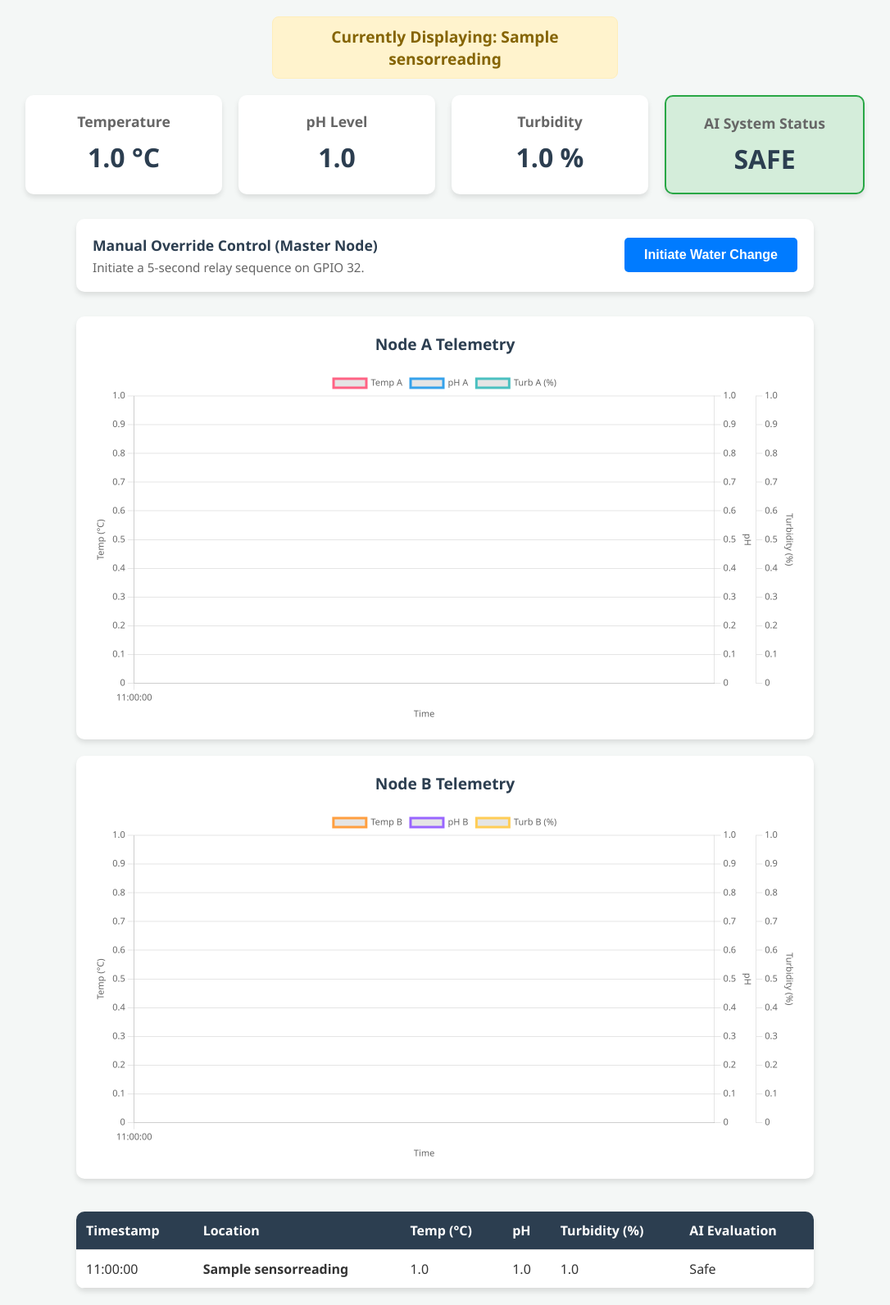
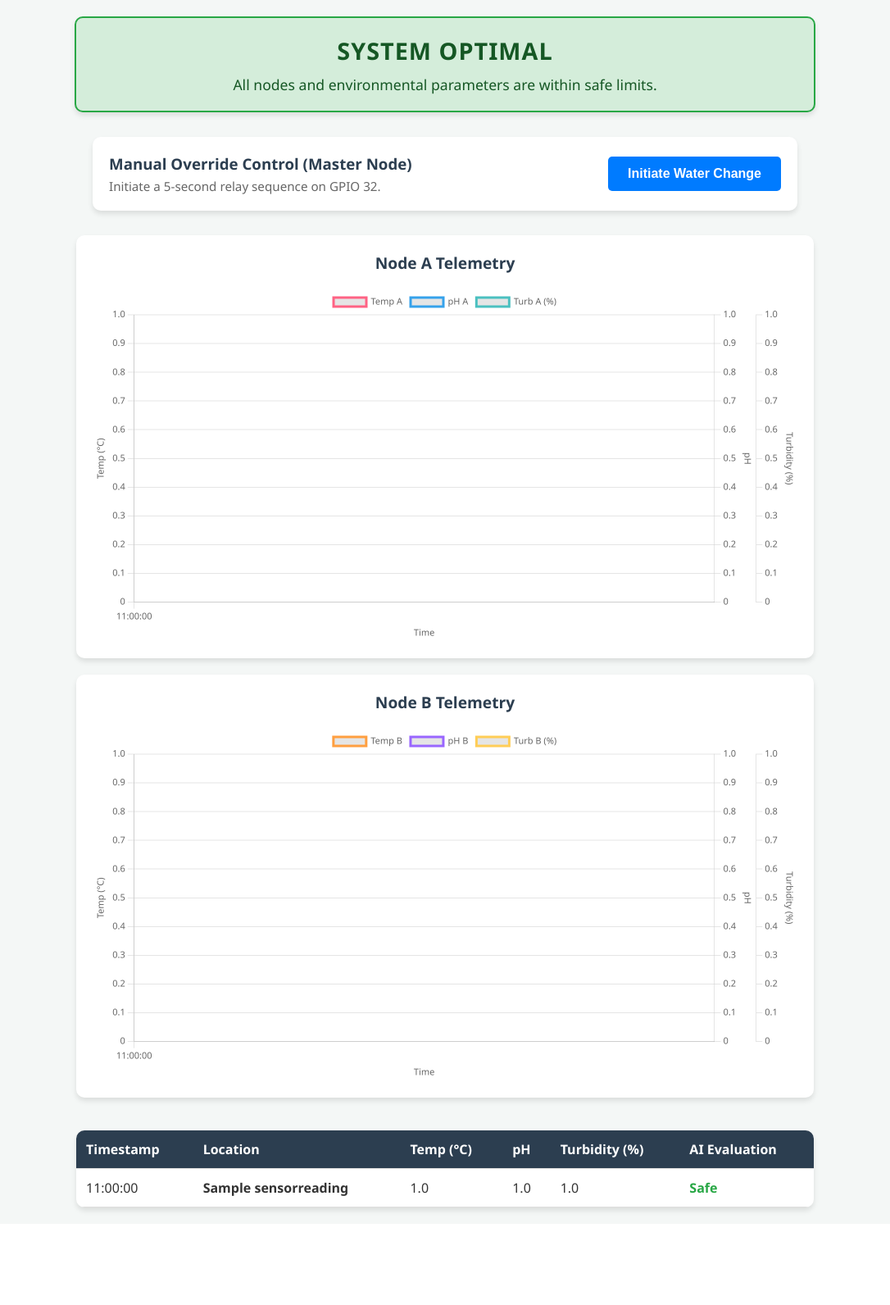
Before and after one commit to victorskie/aquaculture_backend, a Django app: template telemetry/templates/telemetry/dashboard.html in a window 1280 px wide. Shown: the part 128-1720 px from the top of the page at 82% size, without its empty margins (97-1183 px from the left). After the commit the page ends 1610 px from the top, so only its background shows below. Run offline with Django 5.2, Linux system fonts and the light colour scheme; the template is opened without the code that fills it: values that come from a table or form of the project are taken from there, others are empty; tables that the repository leaves empty hold one stand-in row (values such as "Sample post").

Commit message:
changes made to the ai display logic

```diff
--- a/telemetry/templates/telemetry/dashboard.html
+++ b/telemetry/templates/telemetry/dashboard.html
@@ -8,19 +8,23 @@
     <style>
         body { font-family: 'Segoe UI', Tahoma, Geneva, Verdana, sans-serif; background-color: #f4f7f6; color: #333; margin: 0; padding: 20px; }
         .header { text-align: center; margin-bottom: 20px; }
-        .node-alert { text-align: center; font-size: 1.2rem; font-weight: bold; margin-bottom: 20px; padding: 10px; border-radius: 8px; background: #fff3cd; color: #856404; max-width: 400px; margin-left: auto; margin-right: auto; border: 1px solid #ffeeba; }
-        .grid { display: flex; gap: 20px; justify-content: center; flex-wrap: wrap; margin-bottom: 30px; }
-        .card { background: white; padding: 20px; border-radius: 10px; box-shadow: 0 4px 6px rgba(0,0,0,0.1); width: 200px; text-align: center; }
-        .card h3 { margin: 0 0 10px 0; color: #666; font-size: 1.1rem; }
-        .card .value { font-size: 2rem; font-weight: bold; color: #2c3e50; }
-        .status-safe { background-color: #d4edda; border: 2px solid #28a745; }
-        .status-danger { background-color: #f8d7da; border: 2px solid #dc3545; }
+
+        /* New Global Banner Styles */
+        .global-banner { max-width: 860px; margin: 0 auto 30px auto; padding: 20px; border-radius: 10px; text-align: center; box-shadow: 0 4px 6px rgba(0,0,0,0.1); }
+        .global-banner h2 { margin: 0 0 10px 0; font-size: 1.8rem; text-transform: uppercase; letter-spacing: 1px; }
+        .global-banner p { margin: 0; font-size: 1.1rem; }
+        .status-safe { background-color: #d4edda; border: 2px solid #28a745; color: #155724; }
+        .status-danger { background-color: #f8d7da; border: 2px solid #dc3545; color: #721c24; }
+        .status-danger p { font-weight: bold; }
+
         .charts-wrapper { display: flex; flex-direction: column; gap: 20px; max-width: 900px; margin: 0 auto 40px auto; }
         .chart-container { background: white; padding: 20px; border-radius: 10px; box-shadow: 0 4px 6px rgba(0,0,0,0.1); width: 100%; box-sizing: border-box;}
         .chart-title { text-align: center; margin-top: 0; color: #2c3e50; font-size: 1.2rem; }
         table { width: 100%; max-width: 900px; margin: 0 auto; border-collapse: collapse; background: white; box-shadow: 0 4px 6px rgba(0,0,0,0.1); border-radius: 10px; overflow: hidden;}
         th, td { padding: 12px; text-align: left; border-bottom: 1px solid #ddd; }
         th { background-color: #2c3e50; color: white; }
+        .row-safe { color: #28a745; font-weight: bold; }
+        .row-failure { color: #dc3545; font-weight: bold; }
     </style>
 </head>
 <body>
@@ -30,35 +34,21 @@
         <p>Predictive Dual-Node Telemetry & AI Evaluation</p>
     </div>
 
-    {% if display_node %}
+    <!-- 1. The New Global AI Decision Banner -->
+    {% if system_status == 'WARNING' %}
+        <div class="global-banner status-danger">
+            <h2>System Warning: Water Change Initiated</h2>
+            <p>Triggered by: {{ failure_reasons }}</p>
+        </div>
+    {% else %}
+        <div class="global-banner status-safe">
+            <h2>System Optimal</h2>
+            <p>All nodes and environmental parameters are within safe limits.</p>
+        </div>
+    {% endif %}
 
-    <div class="node-alert">
-        Currently Displaying: {{ display_node.node_name }}
-    </div>
-
-    <div class="grid">
-        <div class="card">
-            <h3>Temperature</h3>
-            <div class="value">{{ display_node.temperature }} °C</div>
-        </div>
-        <div class="card">
-            <h3>pH Level</h3>
-            <div class="value">{{ display_node.ph_level }}</div>
-        </div>
-        <div class="card">
-            <h3>Turbidity</h3>
-            <div class="value">{{ display_node.turbidity }} %</div>
-        </div>
-
-        <div class="card {% if display_node.is_safe %}status-safe{% else %}status-danger{% endif %}">
-            <h3>AI System Status</h3>
-            <div class="value">
-                {% if display_node.is_safe %}SAFE{% else %}WARNING{% endif %}
-            </div>
-        </div>
-    </div>
-
-    <div class="card" style="width: 100%; max-width: 860px; margin: 0 auto 30px auto; display: flex; justify-content: space-between; align-items: center; text-align: left;">
+    <!-- 2. Manual Override Control (Master Node) - Exactly as provided -->
+    <div class="card" style="width: 100%; max-width: 860px; margin: 0 auto 30px auto; display: flex; justify-content: space-between; align-items: center; text-align: left; background: white; padding: 20px; border-radius: 10px; box-shadow: 0 4px 6px rgba(0,0,0,0.1); box-sizing: border-box;">
         <div>
             <h3 style="margin: 0; color: #2c3e50;">Manual Override Control (Master Node)</h3>
             <p style="margin: 5px 0 0 0; color: #666; font-size: 0.95rem;">Initiate a 5-second relay sequence on GPIO 32.</p>
@@ -74,6 +64,7 @@
         </form>
     </div>
 
+    <!-- 3. Telemetry Trend Graphs -->
     <div class="charts-wrapper">
         <div class="chart-container">
             <h3 class="chart-title">Node A Telemetry</h3>
@@ -85,6 +76,7 @@
         </div>
     </div>
 
+    <!-- 4. Historical Log Table (Keeps Node-Specific Status) -->
     <table>
         <thead>
             <tr>
@@ -104,7 +96,9 @@
                 <td>{{ reading.temperature }}</td>
                 <td>{{ reading.ph_level }}</td>
                 <td>{{ reading.turbidity }}</td>
-                <td>{% if reading.is_safe %}Safe{% else %}Failure{% endif %}</td>
+                <td class="{% if reading.is_safe %}row-safe{% else %}row-failure{% endif %}">
+                    {% if reading.is_safe %}Safe{% else %}Failure{% endif %}
+                </td>
             </tr>
             {% endfor %}
         </tbody>
@@ -118,7 +112,7 @@
         Chart.defaults.font.family = "'Segoe UI', Tahoma, Geneva, Verdana, sans-serif";
         Chart.defaults.font.size = 11;
 
-        // 1. Extract and format the raw data from Django
+        // Extract and format the raw data from Django
         const rawData = [
             {% for r in history reversed %}
             {
@@ -131,10 +125,10 @@
             {% endfor %}
         ];
 
-        // 2. Get unique timestamps for the X-axis
+        // Get unique timestamps for the X-axis
         const labels = [...new Set(rawData.map(d => d.time))];
 
-        // 3. Helper function to map values
+        // Helper function to map values
         const getValues = (nodeName, key) => labels.map(label => {
             const match = rawData.find(d => d.time === label && d.node === nodeName);
             return match ? match[key] : null;
@@ -143,7 +137,7 @@
         // Common options for both charts
         const commonOptions = {
             responsive: true,
-            devicePixelRatio: Math.max(window.devicePixelRatio, 2), // Forces high-res crispness
+            devicePixelRatio: Math.max(window.devicePixelRatio, 2),
             scales: {
                 x: { title: { display: true, text: 'Time' } },
                 y: { type: 'linear', position: 'left', title: { display: true, text: 'Temp (°C)' } },
@@ -152,7 +146,7 @@
             }
         };
 
-        // --- Node A Chart ---
+        // Node A Chart
         new Chart(ctxA, {
             type: 'line',
             data: {
@@ -166,7 +160,7 @@
             options: commonOptions
         });
 
-        // --- Node B Chart ---
+        // Node B Chart
         new Chart(ctxB, {
             type: 'line',
             data: {
@@ -180,9 +174,5 @@
             options: commonOptions
         });
     </script>
-    {% else %}
-        <p style="text-align: center;">No sensor data received yet. Waiting for ESP32 telemetry...</p>
-    {% endif %}
-
 </body>
 </html>
```
Also changed, not shown: convert_to_onnx.py (added, +23 -0 lines), telemetry/views.py (+39 -11 lines), 1 other file.
